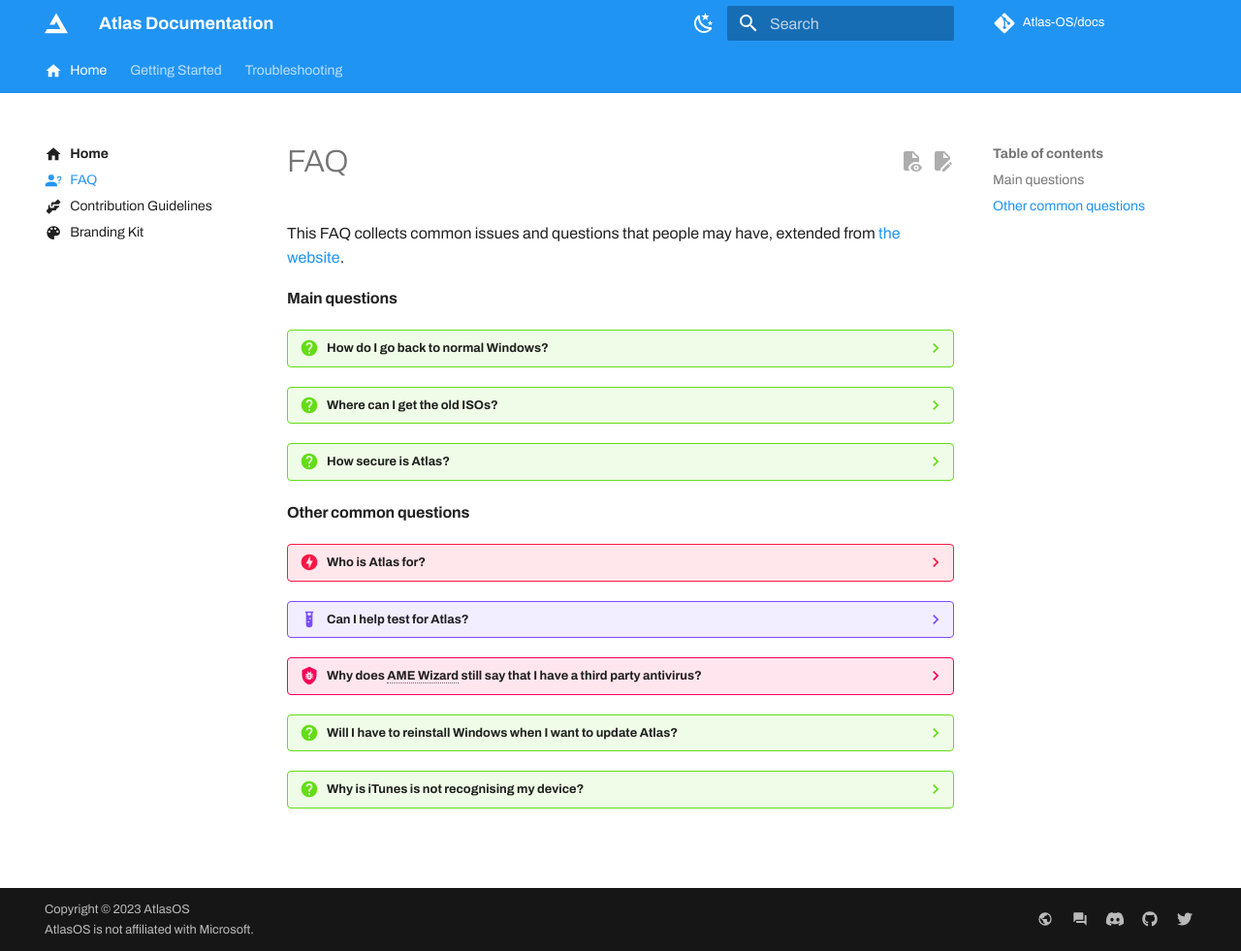
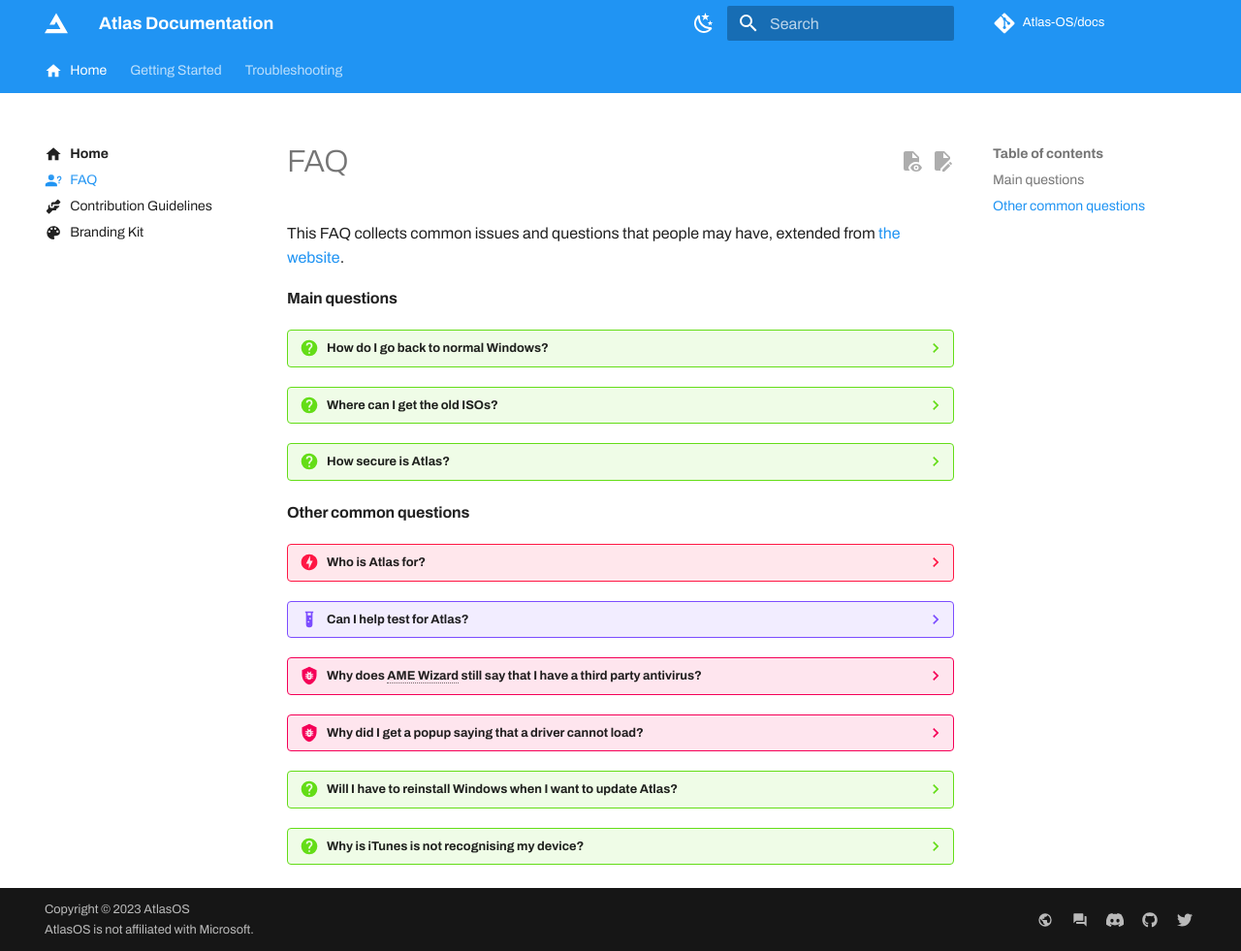
Before and after one commit to Atlas-OS/docs, an MkDocs documentation site: the page built from docs/faq.md, in a window 1280 px wide and 981 px high. Shown: the whole window at 97% size. Built offline with MkDocs 1.6.1 and Material for MkDocs 9.7.7, drawn with Linux system fonts in a browser that asks for light colours; some web fonts are replaced; comment, search, counter and statistics services are not loaded; part of the change alters nothing that is shown.

Commit message:
feat(faq): warning about driver not loading

```diff
--- a/docs/faq.md
+++ b/docs/faq.md
@@ -49,6 +49,13 @@ This FAQ collects common issues and questions that people may have, extended fro
 
 	You can install a third-party antivirus after installation. Keep in mind that you **should be installing Atlas on a clean installation of Windows.**
 
+??? bug "Why did I get a popup saying that a driver cannot load?"
+	AME Wizard currently uses a kernel mode driver internally (`kprocesshacker.sys`) to kill processes at a kernel-level.
+
+	On Windows 11 by default, the Microsoft Vulnerable Driver Blocklist is enabled by default, blocking this driver as it can be potentially exploited.
+
+	To circumvent this, Atlas disables the kernel mode driver first thing in the playbook, so that no future warnings will occur.
+
 ??? question "Will I have to reinstall Windows when I want to update Atlas?"
 	Past Atlas v0.3.0, we have a goal to have upgrading support. However, we cannot guarentee that certain releases will not need a reinstall.
 
```
